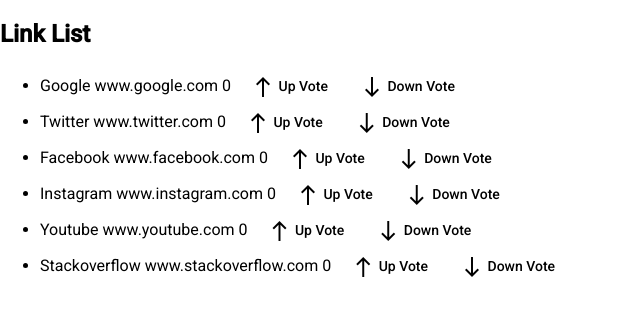
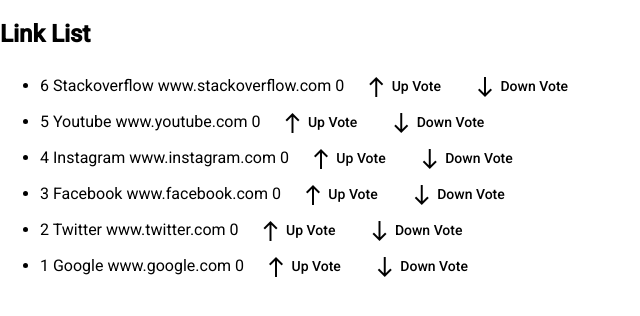
Before and after one commit to burhanelgun/link-vote-app, an Angular app: page / in a window 1280 px wide. Shown: the top 316 px of the page, without its empty margins (0-640 px from the left). Built offline with nearby package versions, Linux system fonts and the light colour scheme.

Commit message:
Add creation timestamp for sorting the link list

```diff
--- a/src/app/link-list-item/link-list-item.component.html
+++ b/src/app/link-list-item/link-list-item.component.html
@@ -1,3 +1,4 @@
+{{link.creationTimestamp}}
 {{link.title}}
 {{link.url}}
 {{link.point}}
--- a/src/app/link-list/link-list.component.ts
+++ b/src/app/link-list/link-list.component.ts
@@ -8,18 +8,23 @@
 })
 export class LinkListComponent implements OnInit {
   links: Link[] = [
-    { id: 1, title: 'Google', url:"www.google.com", point:0},
-    { id: 2, title: 'Twitter', url:"www.twitter.com", point:0 },
-    { id: 3, title: 'Facebook', url:"www.facebook.com", point:0 },
-    { id: 4, title: 'Instagram', url:"www.instagram.com", point:0},
-    { id: 5, title: 'Youtube', url:"www.youtube.com", point:0 },
-    { id: 6, title: 'Stackoverflow', url:"www.stackoverflow.com", point:0 },
+    { id: 1, title: 'Google', url:"www.google.com", point:0, creationTimestamp:"1"},
+    { id: 2, title: 'Twitter', url:"www.twitter.com", point:0, creationTimestamp:"2"},
+    { id: 3, title: 'Facebook', url:"www.facebook.com", point:0, creationTimestamp:"3" },
+    { id: 4, title: 'Instagram', url:"www.instagram.com", point:0, creationTimestamp:"4"},
+    { id: 5, title: 'Youtube', url:"www.youtube.com", point:0, creationTimestamp:"5" },
+    { id: 6, title: 'Stackoverflow', url:"www.stackoverflow.com", point:0, creationTimestamp:"6" },
   ];
 
 
   constructor() { }
 
   ngOnInit(): void {
+    this.sortByCreationTimestampDecreasingly();
+  }
+
+  sortByCreationTimestampDecreasingly(){
+    this.links.sort((a,b) => b.creationTimestamp.localeCompare(a.creationTimestamp));
   }
 
   upVoteLink(link:Link){
@@ -48,7 +53,8 @@
       if(this.links[i].point<this.links[upVotedLinkOldIndex].point){
         insertionIndex = i;
       }
-      else if(this.links[i].point==this.links[upVotedLinkOldIndex].point){
+      else if(this.links[i].point==this.links[upVotedLinkOldIndex].point &&
+         this.links[i].creationTimestamp<this.links[upVotedLinkOldIndex].creationTimestamp){
         insertionIndex = i;
       }
     }
@@ -63,7 +69,9 @@
       if(this.links[i].point>this.links[downVotedLinkOldIndex].point){
         insertionIndex = i;
       }
-      else if(this.links[i].point==this.links[downVotedLinkOldIndex].point){
+      else if(this.links[i].point==this.links[downVotedLinkOldIndex].point &&
+        this.links[i].creationTimestamp>this.links[downVotedLinkOldIndex].creationTimestamp){
+          insertionIndex = i;
       }
     }
     var downVotedLink = this.links[downVotedLinkOldIndex];
--- a/src/app/models/link.ts
+++ b/src/app/models/link.ts
@@ -3,4 +3,5 @@
     title: string;
     url: string;
     point: number;
+    creationTimestamp: string;
 }
```
